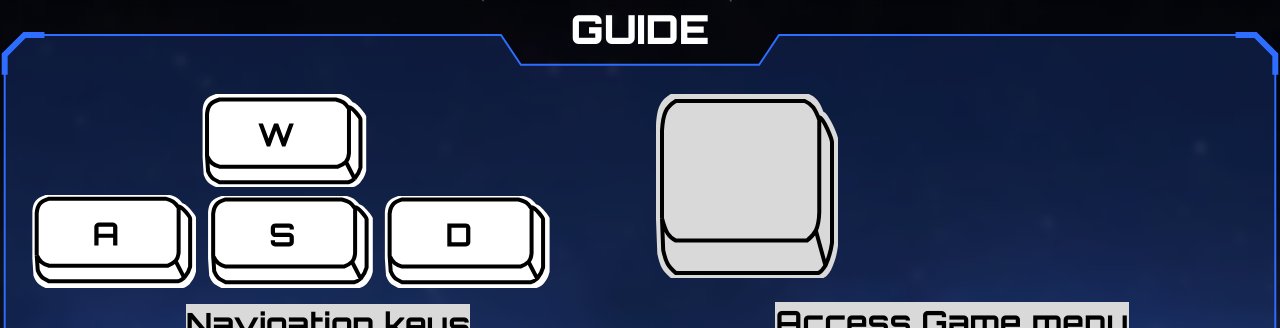
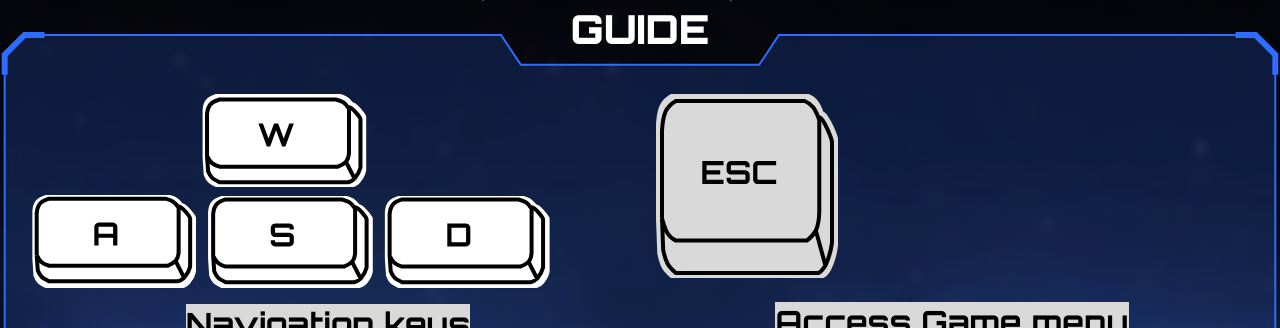
Before and after one commit to CodectiveOrg/snake-frontend, a React (Vite) app: page /guide in a window 1280 px wide. Shown: the top 328 px of the page. Built offline with nearby package versions, Linux system fonts and the light colour scheme; a web font is replaced by a local one.

Commit message:
[NEW] esc button

```diff
--- a/src/pages/guide/guide.page.tsx
+++ b/src/pages/guide/guide.page.tsx
@@ -12,7 +12,10 @@ export default function GuidePage() {
             <span className="explain">Navigation keys</span>
           </div>
           <div className={style["esc-key"]}>
-            <img src="./../../../public/images/guide/button.svg" alt="button" />
+            <img
+              src="./../../../public/images/guide/esc%20button.svg"
+              alt="button"
+            />
             <span className="explain">Access Game menu</span>
           </div>
           <div className={style["move-with-touch"]}>
```
Also changed, not shown: public/images/guide/button.svg (deleted), public/images/guide/esc button.svg (added).
